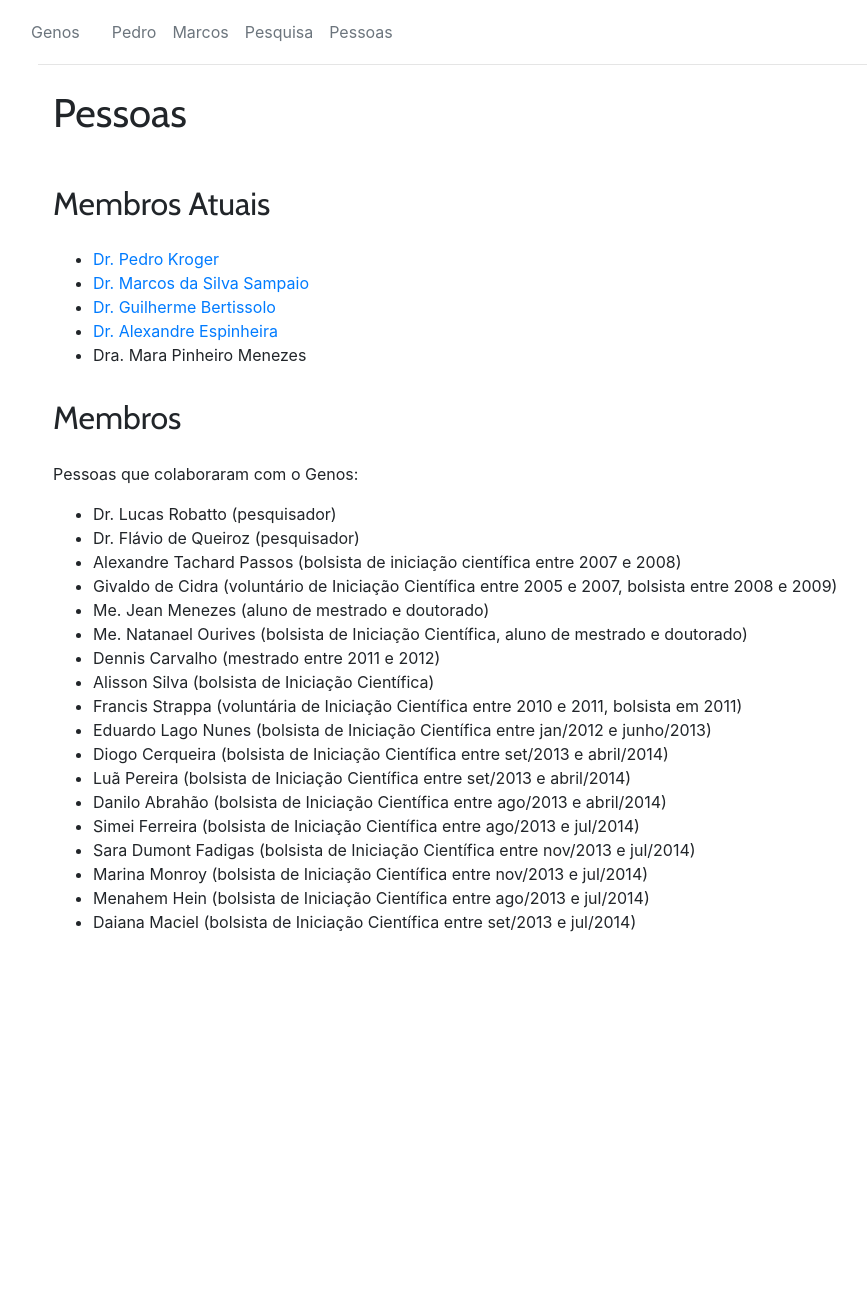
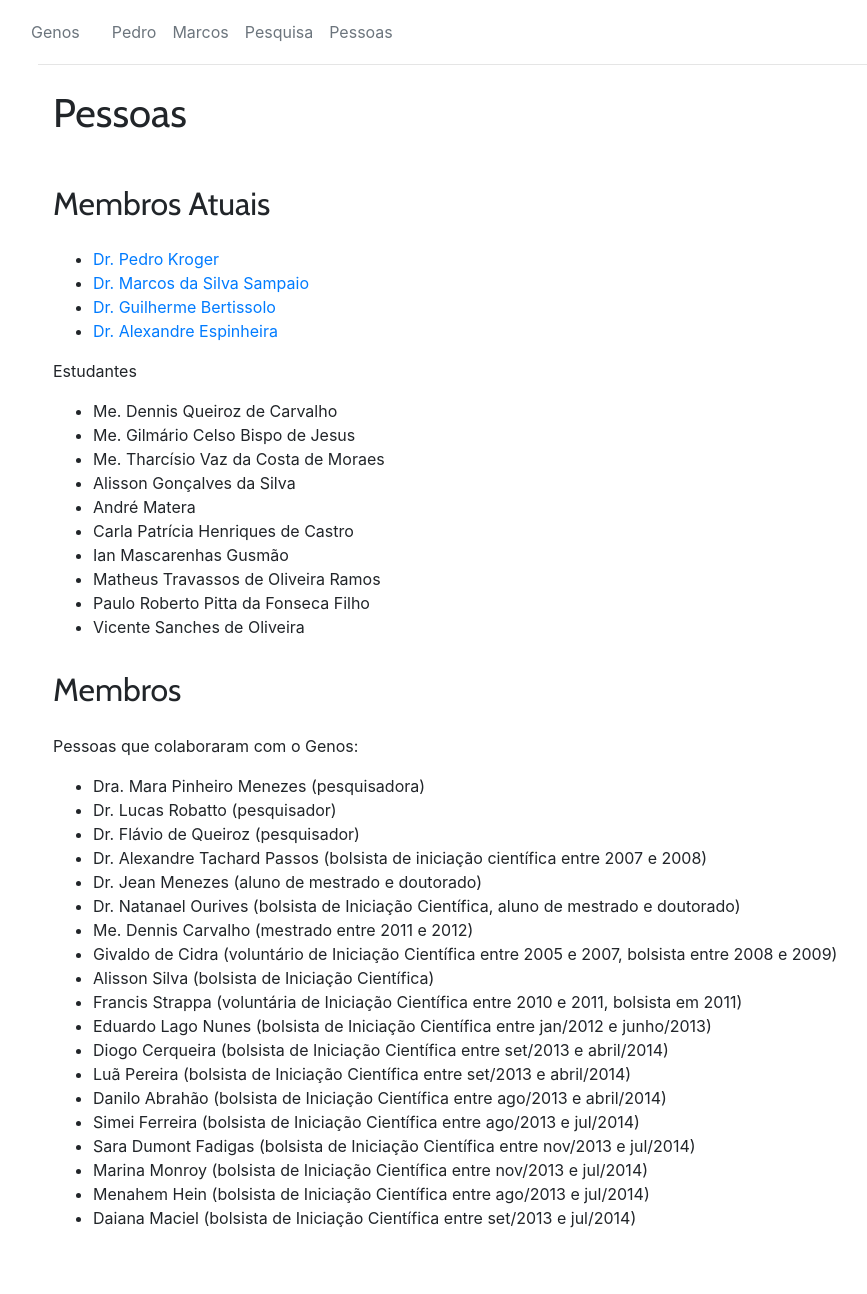
Before and after one commit to kroger/genosmus, a Jekyll site: the page built from _paginas/pessoas.md, in a window 1280 px wide. Shown: the whole page, without its empty margins (47-914 px from the left). Built offline with Jekyll 4.4.1, drawn with Linux system fonts in a browser that asks for light colours; before the commit the page ends 998 px from its top, so only the background shows below that.

Commit message:
Atualização de membros

```diff
--- a/_paginas/pessoas.md
+++ b/_paginas/pessoas.md
@@ -9,19 +9,32 @@
 - [Dr. Marcos da Silva Sampaio](https://marcos.sampaio.me)
 - [Dr. Guilherme Bertissolo](https://guilhermebertissolo.wordpress.com/)
 - [Dr. Alexandre Espinheira](https://alespinheira.wordpress.com/)
-- Dra. Mara Pinheiro Menezes
+
+Estudantes
+
+- Me. Dennis Queiroz de Carvalho
+- Me. Gilmário Celso Bispo de Jesus
+- Me. Tharcísio Vaz da Costa de Moraes
+- Alisson Gonçalves da Silva
+- André Matera
+- Carla Patrícia Henriques de Castro
+- Ian Mascarenhas Gusmão
+- Matheus Travassos de Oliveira Ramos
+- Paulo Roberto Pitta da Fonseca Filho
+- Vicente Sanches de Oliveira
 
 ## Membros
 
 Pessoas que colaboraram com o Genos:
 
+- Dra. Mara Pinheiro Menezes (pesquisadora)
 - Dr. Lucas Robatto (pesquisador)
 - Dr. Flávio de Queiroz (pesquisador)
-- Alexandre Tachard Passos (bolsista de iniciação científica entre 2007 e 2008)
+- Dr. Alexandre Tachard Passos (bolsista de iniciação científica entre 2007 e 2008)
+- Dr. Jean Menezes (aluno de mestrado e doutorado)
+- Dr. Natanael Ourives (bolsista de Iniciação Científica, aluno de mestrado e doutorado)
+- Me. Dennis Carvalho (mestrado entre 2011 e 2012)
 - Givaldo de Cidra (voluntário de Iniciação Científica entre 2005 e 2007, bolsista entre 2008 e 2009)
-- Me. Jean Menezes (aluno de mestrado e doutorado)
-- Me. Natanael Ourives (bolsista de Iniciação Científica, aluno de mestrado e doutorado)
-- Dennis Carvalho (mestrado entre 2011 e 2012)
 - Alisson Silva (bolsista de Iniciação Científica)
 - Francis Strappa (voluntária de Iniciação Científica entre 2010 e 2011, bolsista em 2011)
 - Eduardo Lago Nunes (bolsista de Iniciação Científica entre jan/2012 e junho/2013)
```
